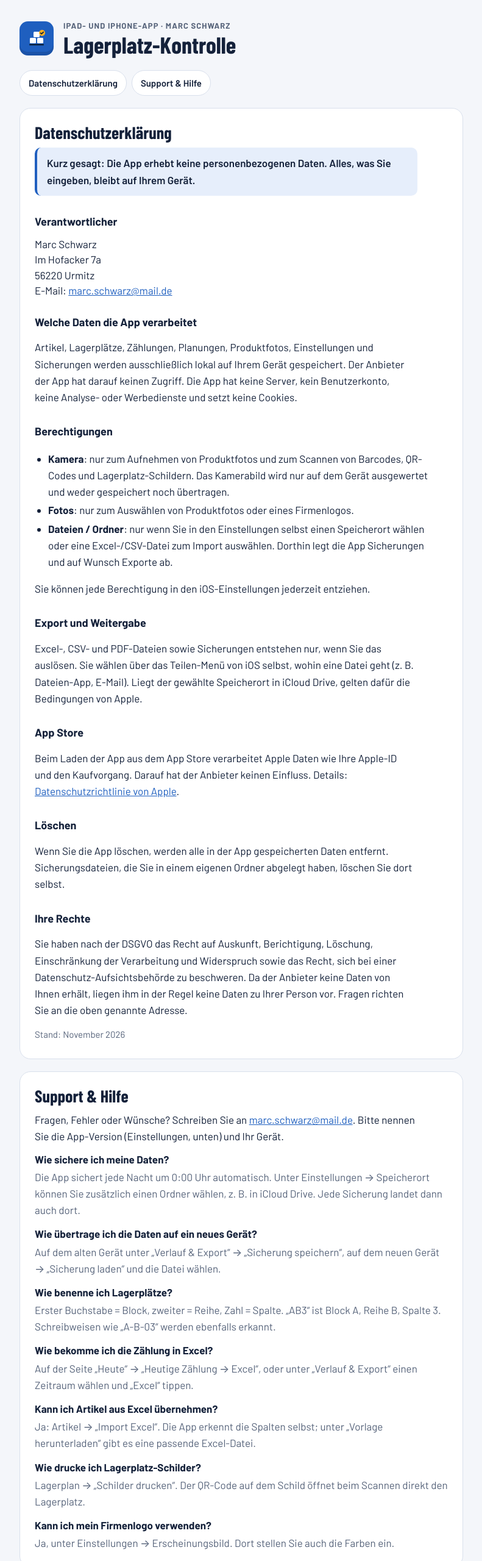
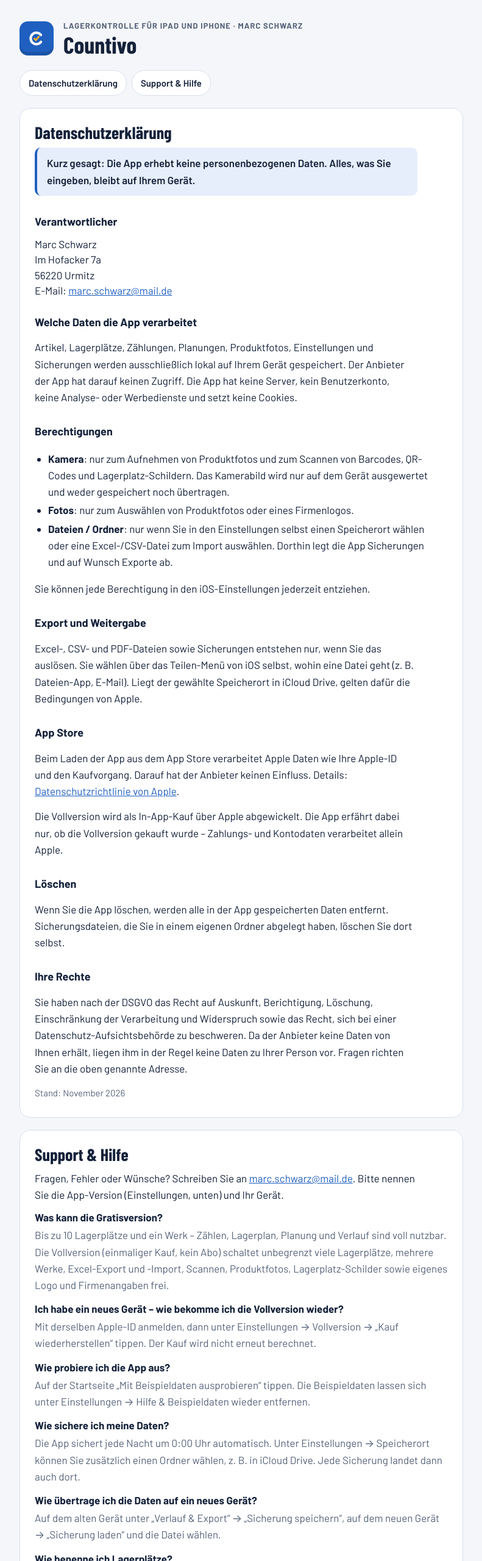
Before and after one commit to mschwarz-iws-cyber/lagerplatz-kontrolle, a plain HTML site: page index.html in a window 1280 px wide. Shown: the top 2560 px of the page at 61% size, without its empty margins (244-1035 px from the left). Drawn offline with nearby package versions, Linux system fonts and the light colour scheme.

Commit message:
Datenschutz- und Supportseite auf Countivo umgestellt (Vollversion, Feld statt Spalte)
Co-Authored-By: Claude Opus 5.5 <noreply@anthropic.com>
Claude-Session: https://claude.ai/code/session_015YUQRj4gnDM5tpNiMn1xJr

```diff
--- a/index.html
+++ b/index.html
@@ -3,7 +3,7 @@
 <head>
 <meta charset="utf-8">
 <meta name="viewport" content="width=device-width, initial-scale=1">
-<title>Lagerplatz-Kontrolle Datenschutz</title>
+<title>Countivo – Datenschutz &amp; Support</title>
 <link rel="preconnect" href="https://fonts.googleapis.com">
 <link rel="preconnect" href="https://fonts.gstatic.com" crossorigin>
 <link href="https://fonts.googleapis.com/css2?family=Barlow:wght@400;500;600;700&family=Barlow+Condensed:wght@600;700&display=swap" rel="stylesheet">
@@ -55,8 +55,8 @@ footer{color:var(--muted);font-size:14px;text-align:center}
 <body>
 <div class="wrap">
   <header>
-    <span class="mark" aria-hidden="true"><svg viewBox="0 0 32 32" fill="none"><rect x="5" y="15" width="10" height="9" rx="1.5" fill="#fff"/><rect x="17" y="15" width="10" height="9" rx="1.5" fill="#fff"/><rect x="11" y="5" width="10" height="9" rx="1.5" fill="#fff"/><rect x="4" y="25" width="24" height="2.4" rx="1" fill="#0c2440"/><circle cx="25" cy="7" r="5" fill="#ffb020"/><path d="M22.6 7.1l1.6 1.6 3-3" stroke="#0c2440" stroke-width="1.8" stroke-linecap="round" stroke-linejoin="round"/></svg></span>
-    <div><small>iPad- und iPhone-App · Marc Schwarz</small><h1>Lagerplatz-Kontrolle</h1></div>
+    <span class="mark" aria-hidden="true"><svg viewBox="0 0 32 32" fill="none"><path d="M23.2 10.3A9.4 9.4 0 1 0 23.2 21.7" stroke="#fff" stroke-width="4" stroke-linecap="round"/><path d="M12.4 16.3l2.4 2.6 5-5.8" stroke="#ffb020" stroke-width="2.8" stroke-linecap="round" stroke-linejoin="round"/></svg></span>
+    <div><small>Lagerkontrolle für iPad und iPhone · Marc Schwarz</small><h1>Countivo</h1></div>
   </header>
   <nav aria-label="Inhalt"><a href="#datenschutz">Datenschutzerklärung</a><a href="#support">Support &amp; Hilfe</a></nav>
 
@@ -83,6 +83,7 @@ footer{color:var(--muted);font-size:14px;text-align:center}
 
     <h3>App Store</h3>
     <p>Beim Laden der App aus dem App Store verarbeitet Apple Daten wie Ihre Apple-ID und den Kaufvorgang. Darauf hat der Anbieter keinen Einfluss. Details: <a href="https://www.apple.com/de/legal/privacy/">Datenschutzrichtlinie von Apple</a>.</p>
+    <p>Die Vollversion wird als In-App-Kauf über Apple abgewickelt. Die App erfährt dabei nur, ob die Vollversion gekauft wurde – Zahlungs- und Kontodaten verarbeitet allein Apple.</p>
 
     <h3>Löschen</h3>
     <p>Wenn Sie die App löschen, werden alle in der App gespeicherten Daten entfernt. Sicherungsdateien, die Sie in einem eigenen Ordner abgelegt haben, löschen Sie dort selbst.</p>
@@ -96,16 +97,19 @@ footer{color:var(--muted);font-size:14px;text-align:center}
     <h2 id="h-sp">Support &amp; Hilfe</h2>
     <p>Fragen, Fehler oder Wünsche? Schreiben Sie an <a href="mailto:marc.schwarz@mail.de">marc.schwarz@mail.de</a>. Bitte nennen Sie die App-Version (Einstellungen, unten) und Ihr Gerät.</p>
     <dl>
+      <div><dt>Was kann die Gratisversion?</dt><dd>Bis zu 10 Lagerplätze und ein Werk – Zählen, Lagerplan, Planung und Verlauf sind voll nutzbar. Die Vollversion (einmaliger Kauf, kein Abo) schaltet unbegrenzt viele Lagerplätze, mehrere Werke, Excel-Export und -Import, Scannen, Produktfotos, Lagerplatz-Schilder sowie eigenes Logo und Firmenangaben frei.</dd></div>
+      <div><dt>Ich habe ein neues Gerät – wie bekomme ich die Vollversion wieder?</dt><dd>Mit derselben Apple-ID anmelden, dann unter Einstellungen → Vollversion → „Kauf wiederherstellen“ tippen. Der Kauf wird nicht erneut berechnet.</dd></div>
+      <div><dt>Wie probiere ich die App aus?</dt><dd>Auf der Startseite „Mit Beispieldaten ausprobieren“ tippen. Die Beispieldaten lassen sich unter Einstellungen → Hilfe &amp; Beispieldaten wieder entfernen.</dd></div>
       <div><dt>Wie sichere ich meine Daten?</dt><dd>Die App sichert jede Nacht um 0:00 Uhr automatisch. Unter Einstellungen → Speicherort können Sie zusätzlich einen Ordner wählen, z. B. in iCloud Drive. Jede Sicherung landet dann auch dort.</dd></div>
       <div><dt>Wie übertrage ich die Daten auf ein neues Gerät?</dt><dd>Auf dem alten Gerät unter „Verlauf &amp; Export“ → „Sicherung speichern“, auf dem neuen Gerät → „Sicherung laden“ und die Datei wählen.</dd></div>
-      <div><dt>Wie benenne ich Lagerplätze?</dt><dd>Erster Buchstabe = Block, zweiter = Reihe, Zahl = Spalte. „AB3“ ist Block A, Reihe B, Spalte 3. Schreibweisen wie „A-B-03“ werden ebenfalls erkannt.</dd></div>
+      <div><dt>Wie benenne ich Lagerplätze?</dt><dd>Erster Buchstabe = Block, zweiter = Reihe, Zahl = Feld. „AB3“ ist Block A, Reihe B, Feld 3. Schreibweisen wie „A-B-03“ werden ebenfalls erkannt.</dd></div>
       <div><dt>Wie bekomme ich die Zählung in Excel?</dt><dd>Auf der Seite „Heute“ → „Heutige Zählung → Excel“, oder unter „Verlauf &amp; Export“ einen Zeitraum wählen und „Excel“ tippen.</dd></div>
-      <div><dt>Kann ich Artikel aus Excel übernehmen?</dt><dd>Ja: Artikel → „Import Excel“. Die App erkennt die Spalten selbst; unter „Vorlage herunterladen“ gibt es eine passende Excel-Datei.</dd></div>
-      <div><dt>Wie drucke ich Lagerplatz-Schilder?</dt><dd>Lagerplan → „Schilder drucken“. Der QR-Code auf dem Schild öffnet beim Scannen direkt den Lagerplatz.</dd></div>
-      <div><dt>Kann ich mein Firmenlogo verwenden?</dt><dd>Ja, unter Einstellungen → Erscheinungsbild. Dort stellen Sie auch die Farben ein.</dd></div>
+      <div><dt>Kann ich Artikel aus Excel übernehmen?</dt><dd>Ja, in der Vollversion: Artikel → „Import Excel“. Die App erkennt die Spalten selbst; unter „Vorlage herunterladen“ gibt es eine passende Excel-Datei.</dd></div>
+      <div><dt>Wie drucke ich Lagerplatz-Schilder?</dt><dd>In der Vollversion: Lagerplan → „Schilder drucken“. Der QR-Code auf dem Schild öffnet beim Scannen direkt den Lagerplatz.</dd></div>
+      <div><dt>Kann ich mein Firmenlogo verwenden?</dt><dd>Ja, in der Vollversion unter Einstellungen → Erscheinungsbild. Dort stellen Sie auch die Farben ein.</dd></div>
     </dl>
   </section>
-  <footer>Lagerplatz-Kontrolle · Marc Schwarz, Urmitz</footer>
+  <footer>Countivo (früher Lagerplatz-Kontrolle) · Marc Schwarz, Urmitz</footer>
 </div>
 </body>
 </html>
```
